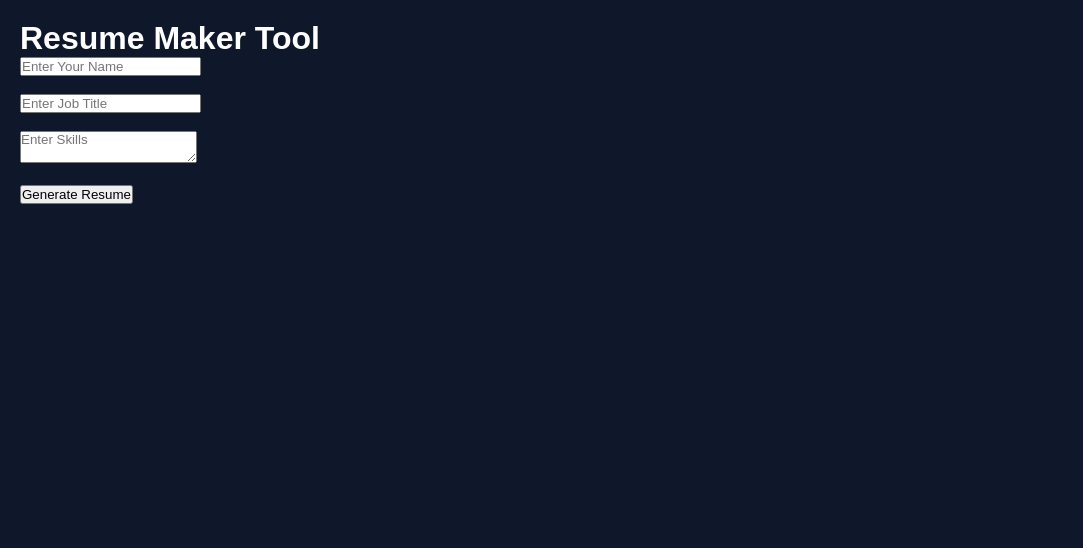
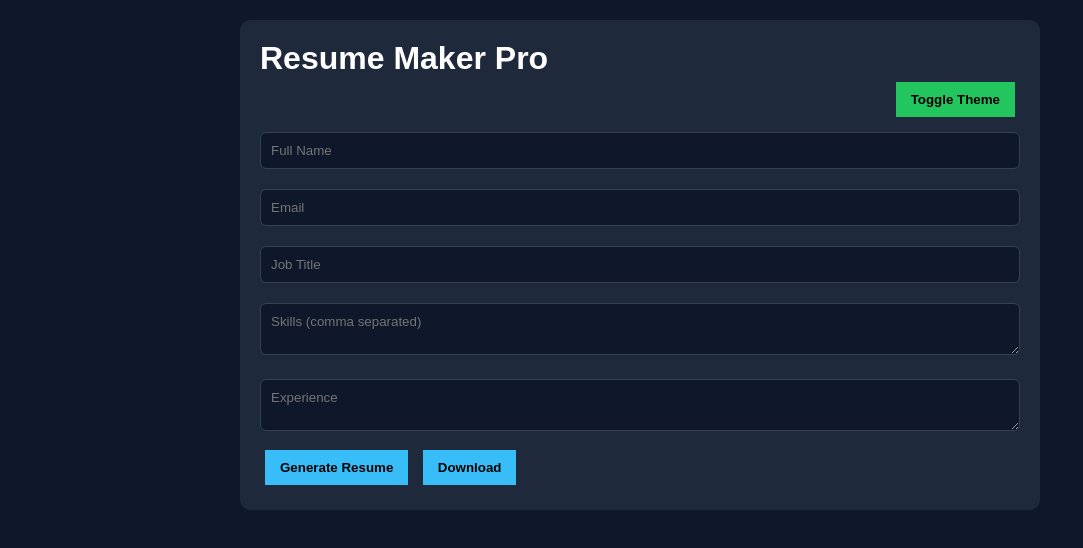
Before and after one commit to explorevista/smart-tools-universe, a website: page tools/resume-maker.html in a window 1280 px wide. Shown: the whole page, without its empty margins (0-1083 px from the left). Drawn offline with Linux system fonts and the light colour scheme.

Commit message:
Update resume-maker.html

```diff
--- a/tools/resume-maker.html
+++ b/tools/resume-maker.html
@@ -1,40 +1,121 @@
 <!DOCTYPE html>
-<html>
+<html lang="en">
 <head>
-    <title>Resume Maker</title>
+<meta charset="UTF-8">
+<title>Resume Maker Pro</title>
 <link rel="stylesheet" href="../style.css">
+
+<style>
+body {
+    padding: 20px;
+}
+
+.container {
+    max-width: 800px;
+    margin: auto;
+    background: #1e293b;
+    padding: 20px;
+    border-radius: 10px;
+}
+
+input, textarea {
+    width: 100%;
+    padding: 10px;
+    margin: 10px 0;
+    background: #0f172a;
+    color: white;
+    border: 1px solid #334155;
+    border-radius: 6px;
+}
+
+button {
+    padding: 10px 15px;
+    margin: 5px;
+    background: #38bdf8;
+    border: none;
+    cursor: pointer;
+    font-weight: bold;
+}
+
+.toggle {
+    float: right;
+    background: #22c55e;
+}
+
+.preview {
+    margin-top: 20px;
+    padding: 15px;
+    background: white;
+    color: black;
+    border-radius: 10px;
+    display: none;
+}
+</style>
 </head>
+
 <body>
 
-    <div style="padding:20px;">
+<div class="container">
 
-        <h1>Resume Maker Tool</h1>
+    <h1>Resume Maker Pro</h1>
 
-        <input id="name" placeholder="Enter Your Name" />
-        <br><br>
+    <!-- DARK/LIGHT TOGGLE -->
+    <button class="toggle" onclick="toggleMode()">Toggle Theme</button>
 
-        <input id="job" placeholder="Enter Job Title" />
-        <br><br>
+    <input id="name" placeholder="Full Name">
+    <input id="email" placeholder="Email">
+    <input id="job" placeholder="Job Title">
 
-        <textarea id="skills" placeholder="Enter Skills"></textarea>
-        <br><br>
+    <textarea id="skills" placeholder="Skills (comma separated)"></textarea>
 
-        <button onclick="generateResume()">Generate Resume</button>
+    <textarea id="experience" placeholder="Experience"></textarea>
 
-        <div id="output" style="margin-top:20px;"></div>
+    <button onclick="generate()">Generate Resume</button>
+    <button onclick="download()">Download</button>
+
+    <div id="preview" class="preview"></div>
 
 </div>
 
 <script>
-        function generateResume() {
+let dark = true;
+
+/* THEME TOGGLE */
+function toggleMode() {
+    document.body.style.background = dark ? "#f1f5f9" : "#0f172a";
+    document.body.style.color = dark ? "#000" : "#fff";
+    dark = !dark;
+}
+
+/* RESUME GENERATE */
+function generate() {
     let name = document.getElementById("name").value;
+    let email = document.getElementById("email").value;
     let job = document.getElementById("job").value;
     let skills = document.getElementById("skills").value;
+    let exp = document.getElementById("experience").value;
 
-            document.getElementById("output").innerHTML =
-                "<h2>" + name + "</h2>" +
-                "<p>" + job + "</p>" +
-                "<p><b>Skills:</b> " + skills + "</p>";
+    document.getElementById("preview").style.display = "block";
+
+    document.getElementById("preview").innerHTML = `
+        <h2>${name}</h2>
+        <p>${email}</p>
+        <h3>${job}</h3>
+        <hr>
+        <p><b>Skills:</b> ${skills}</p>
+        <p><b>Experience:</b> ${exp}</p>
+    `;
+}
+
+/* DOWNLOAD AS FILE */
+function download() {
+    let content = document.getElementById("preview").innerText;
+    let blob = new Blob([content], { type: "text/plain" });
+    let link = document.createElement("a");
+
+    link.href = URL.createObjectURL(blob);
+    link.download = "resume.txt";
+    link.click();
 }
 </script>
 
```
Lines whose indentation alone changed are shown as unchanged.
